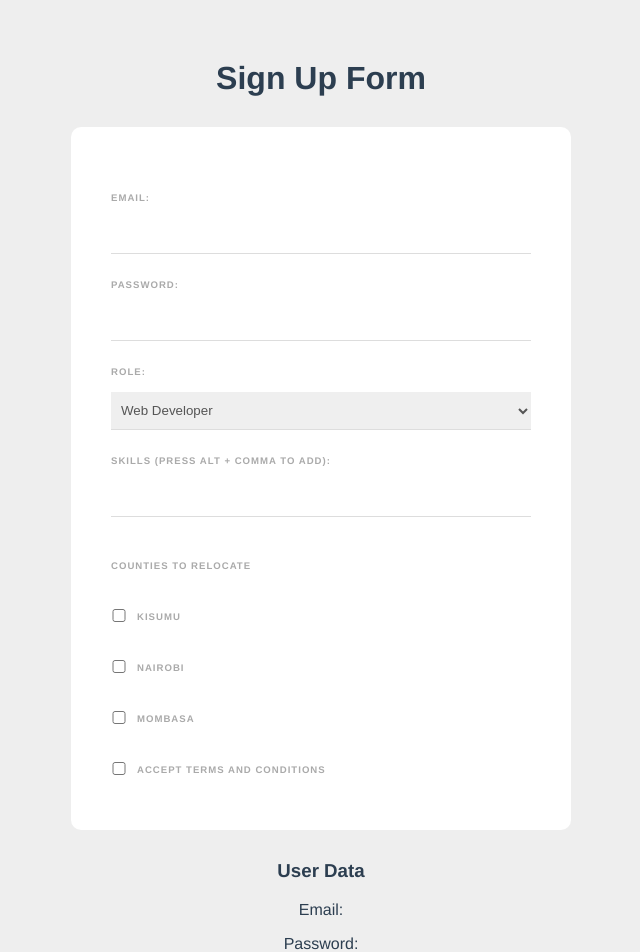
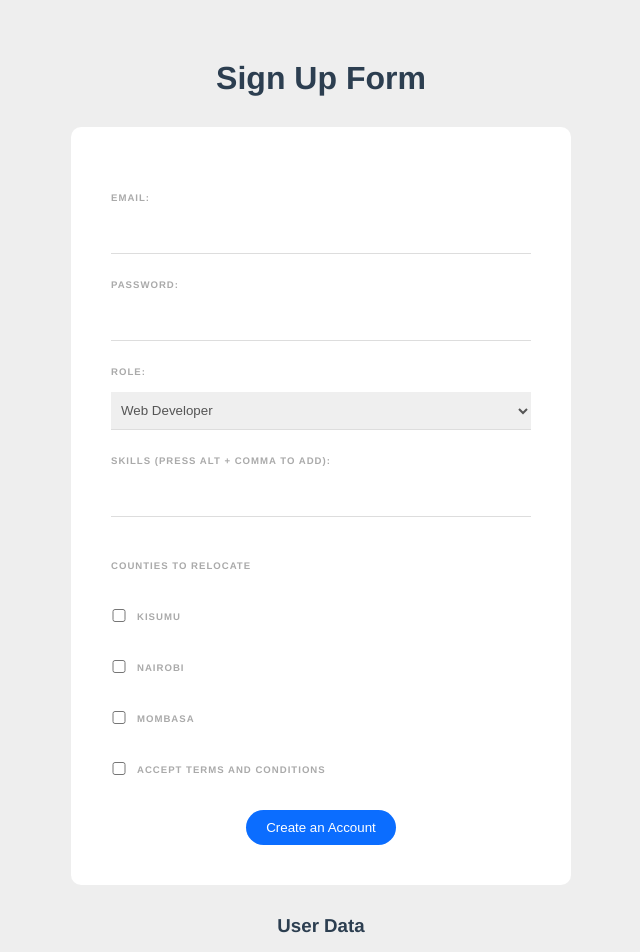
Before and after one commit to PeterOsoo/vue-web-form, a Vue app: page / in a window 1280 px wide. Shown: the top 952 px of the page, without its empty margins (319-959 px from the left). Built offline with nearby package versions, Linux system fonts and the light colour scheme.

Commit message:
form submission

```diff
--- a/src/components/SignupForm.vue
+++ b/src/components/SignupForm.vue
@@ -1,10 +1,11 @@
 <template>
-  <form>
+  <form @submit.prevent="handleSubmit">
     <label>Email:</label>
     <input type="email" v-model="email" required />
 
     <label>Password:</label>
     <input type="password" v-model="password" required />
+    <div v-if="passwordError" class="error">{{ passwordError }}</div>
 
     <label>Role:</label>
     <select v-model="role">
@@ -40,6 +41,10 @@
       <input type="checkbox" v-model="terms" required />
       <label>Accept terms and conditions</label>
     </div>
+
+    <div class="submit">
+      <button>Create an Account</button>
+    </div>
   </form>
 
   <div class="display">
@@ -65,6 +70,7 @@
       counties: [],
       skills: [],
       tempSkill: "",
+      passwordError: "",
     };
   },
   methods: {
@@ -81,6 +87,22 @@
       this.skills = this.skills.filter((item) => {
         return skill !== item;
       });
+    },
+    handleSubmit() {
+      // validate password
+      this.passwordError =
+        this.password.length > 7
+          ? ""
+          : "Password must be at least 8 characters long";
+      console.log("Form submitted");
+      if (!this.passwordError) {
+        console.log("email: ", this.email);
+        console.log("password: ", this.password);
+        console.log("role: ", this.role);
+        console.log("counties: ", this.counties);
+        console.log("skills: ", this.skills);
+        console.log("terms accepted: ", this.terms);
+      }
     },
   },
 };
@@ -133,4 +155,21 @@
   color: #777;
   cursor: pointer;
 }
+button {
+  background: #0b6dff;
+  border: 0;
+  padding: 10px 20px;
+  margin-top: 20px;
+  color: white;
+  border-radius: 20px;
+}
+.submit {
+  text-align: center;
+}
+.error {
+  color: #ff0062;
+  margin-top: 10px;
+  font-size: 0.8em;
+  font-weight: bold;
+}
 </style>
```
